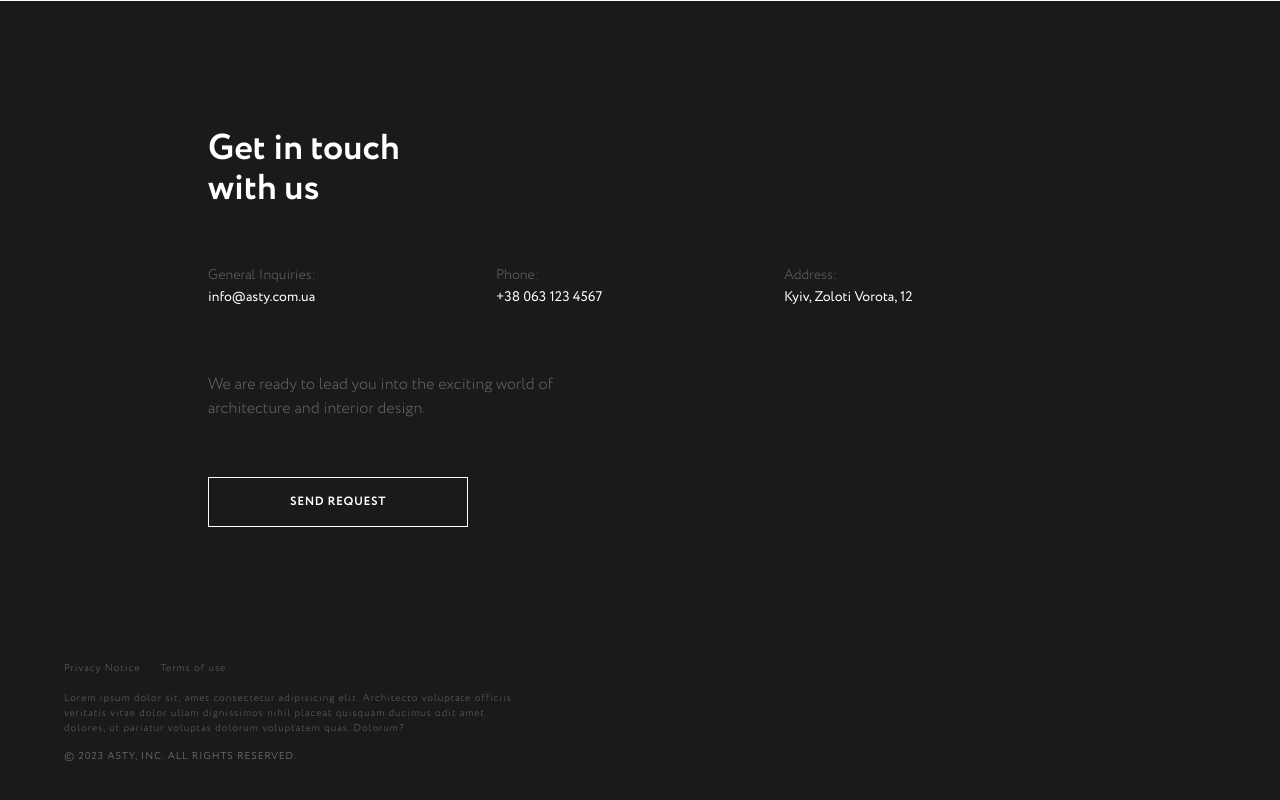
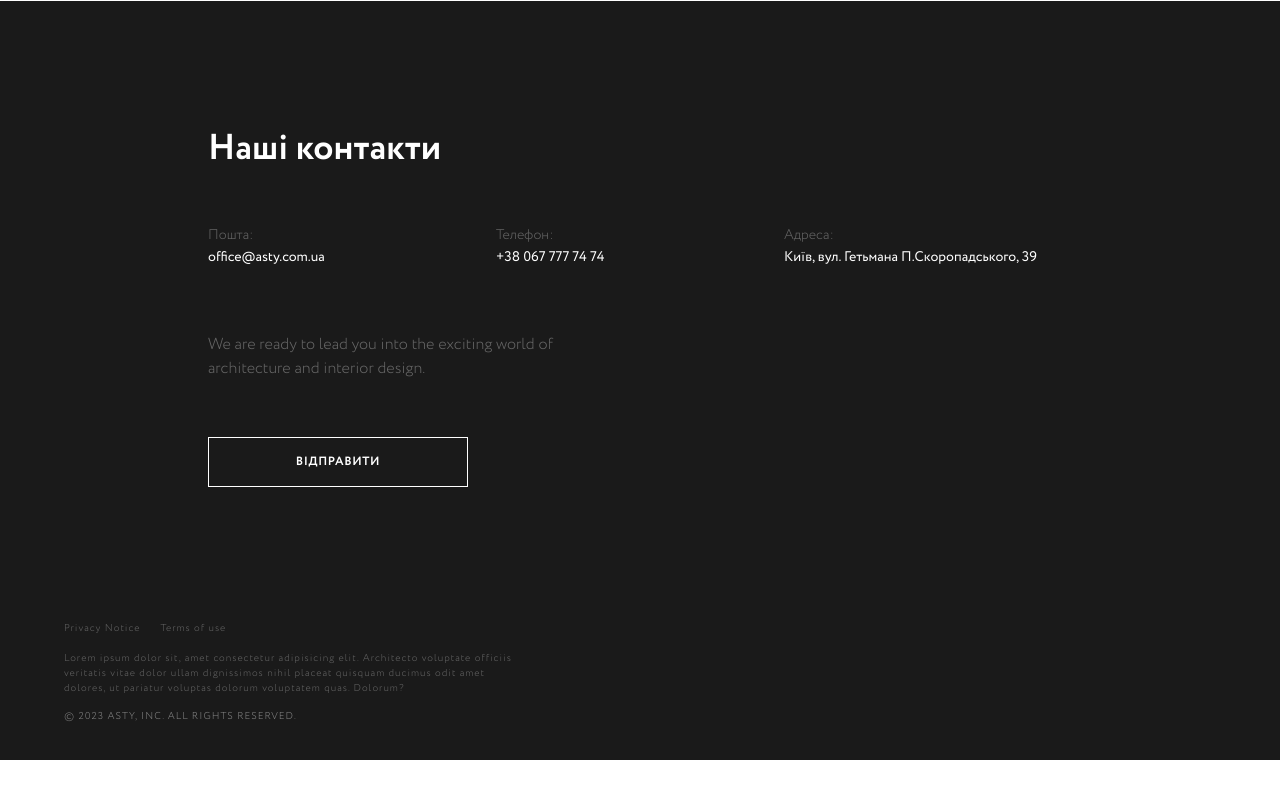
Before and after one commit to nikolaynizruhin/asty, a Next.js app: page / in a window 1280 px wide. Shown: the part 5712-6512 px from the top of the page. After the commit the page ends 6472 px from the top, so only its background shows below. Built offline with nearby package versions, Linux system fonts and the light colour scheme.

Commit message:
Update contact

```diff
--- a/src/app/components/contact.tsx
+++ b/src/app/components/contact.tsx
@@ -7,21 +7,21 @@ import { useState } from "react"
 const contacts = [
   {
     index: 1,
-    name: 'General Inquiries',
+    name: 'Пошта',
     href: '#',
-    text: 'info@asty.com.ua',
+    text: 'office@asty.com.ua',
   },
   {
     index: 2,
-    name: 'Phone',
-    href: '#',
-    text: '+38 063 123 4567',
+    name: 'Телефон',
+    href: 'tel:+380677777474',
+    text: '+38 067 777 74 74',
   },
   {
     index: 3,
-    name: 'Address',
+    name: 'Адреса',
     href: '#',
-    text: 'Kyiv, Zoloti Vorota, 12',
+    text: 'Київ, вул. Гетьмана П.Скоропадського, 39',
   }
 ]
 
@@ -32,7 +32,7 @@ export default function Contact() {
     <div id="contact" className="bg-[#1a1a1a] py-20 xl:py-32">
       <div className="mx-auto max-w-lg xl:max-w-4xl px-4">
         <h2 className="text-3xl font-bold text-white md:text-4xl max-w-[250px] mb-12 xl:mb-14">
-          Get in touch with us
+          Наші контакти
         </h2>
         <div className="flex justify-between">
           {contacts.map(contact => (
@@ -50,7 +50,7 @@ export default function Contact() {
         </p>
         <div className="mt-8 xl:mt-14 flex">
           <Button isDark onClick={() => setOpen(true)}>
-            SEND REQUEST
+            ВІДПРАВИТИ
           </Button>
           <ContactModal open={open} setOpen={setOpen} />
         </div>
```
